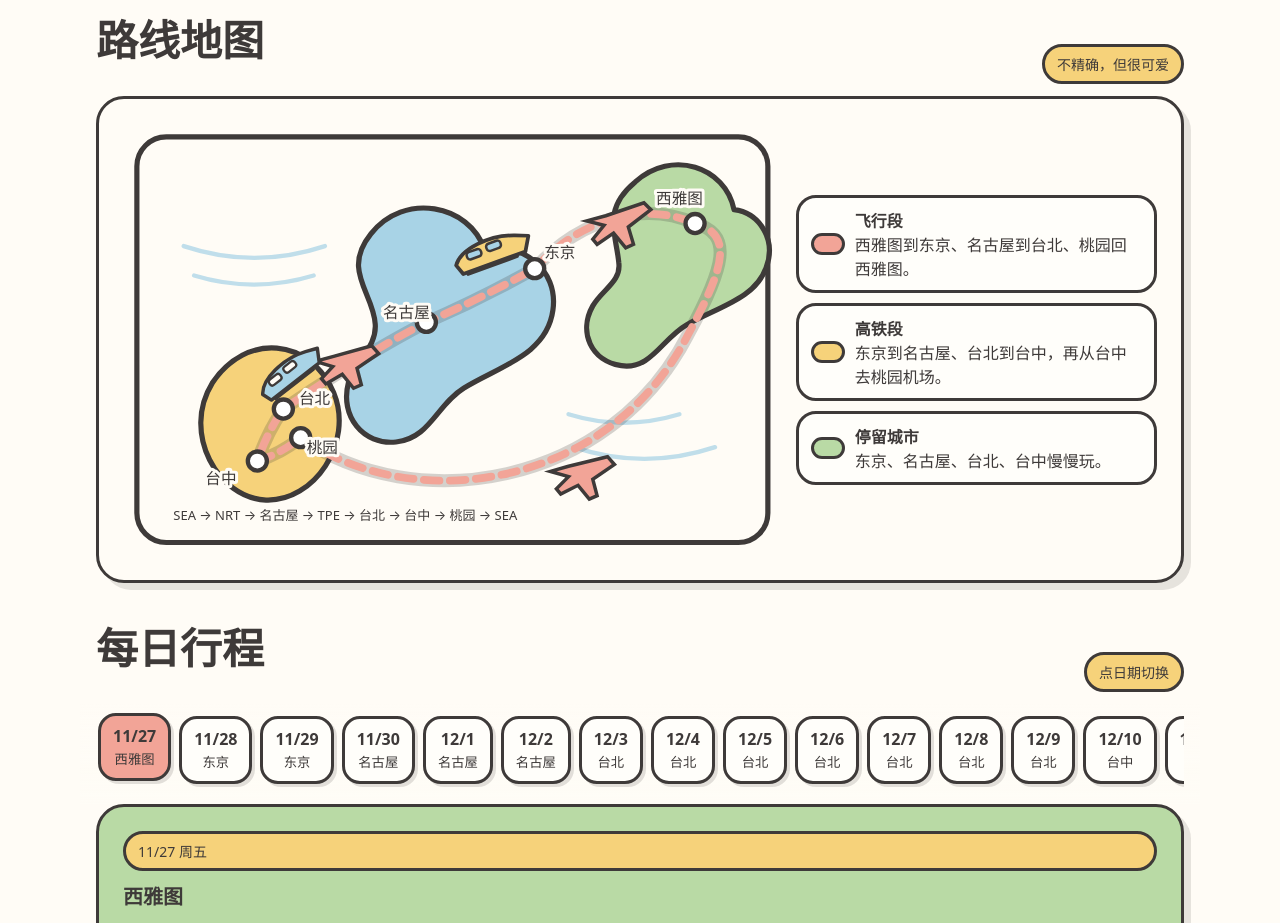
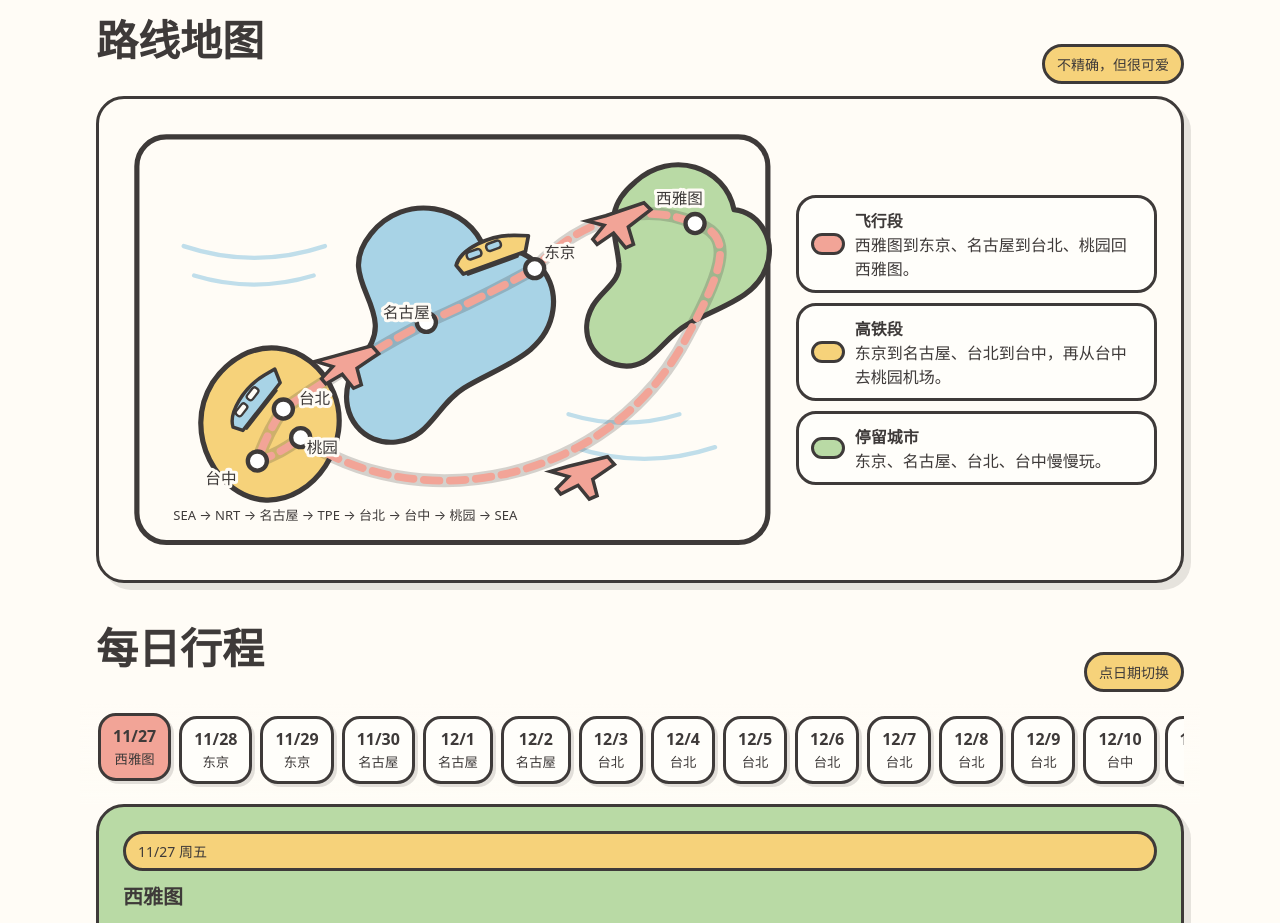
Before and after one commit to sdfond/taiwan-trip-2026, a plain HTML site: page index.html in a window 1280 px wide. Shown: the part 1160-2083 px from the top of the page. Drawn offline with Linux system fonts and the light colour scheme; a web font is replaced by a local one.

Commit message:
Move Taiwan train icon toward Taichung

```diff
--- a/index.html
+++ b/index.html
@@ -154,7 +154,7 @@
               <rect x="28" y="18" width="24" height="12" rx="5" fill="#A8D3E6" stroke="#3E3A39" stroke-width="4"/><rect x="62" y="16" width="24" height="12" rx="5" fill="#A8D3E6" stroke="#3E3A39" stroke-width="4"/>
               <path d="M20 51h84" fill="none" stroke="#3E3A39" stroke-width="5" stroke-linecap="round"/>
             </g>
-            <g class="route-train-icon" transform="translate(145 300) rotate(-38) scale(.66)">
+            <g class="route-train-icon" transform="translate(108 342) rotate(-52) scale(.66)">
               <path d="M7 31C22 9 73 3 112 18l20 8-13 22H13z" fill="#A8D3E6" stroke="#3E3A39" stroke-width="6" stroke-linejoin="round"/>
               <rect x="28" y="18" width="24" height="12" rx="5" fill="#FFFCF6" stroke="#3E3A39" stroke-width="4"/><rect x="62" y="16" width="24" height="12" rx="5" fill="#FFFCF6" stroke="#3E3A39" stroke-width="4"/>
               <path d="M20 51h84" fill="none" stroke="#3E3A39" stroke-width="5" stroke-linecap="round"/>
```
